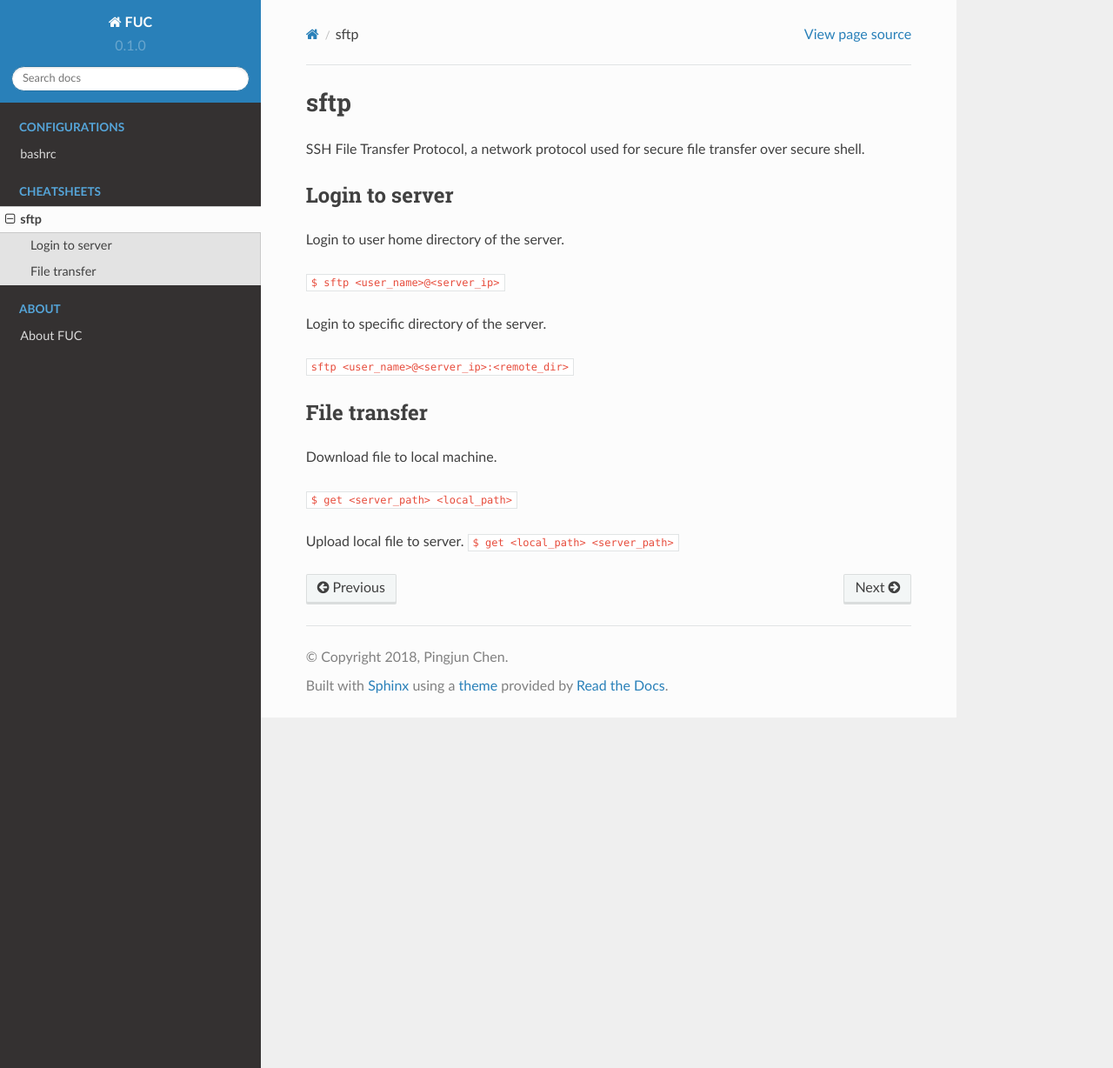
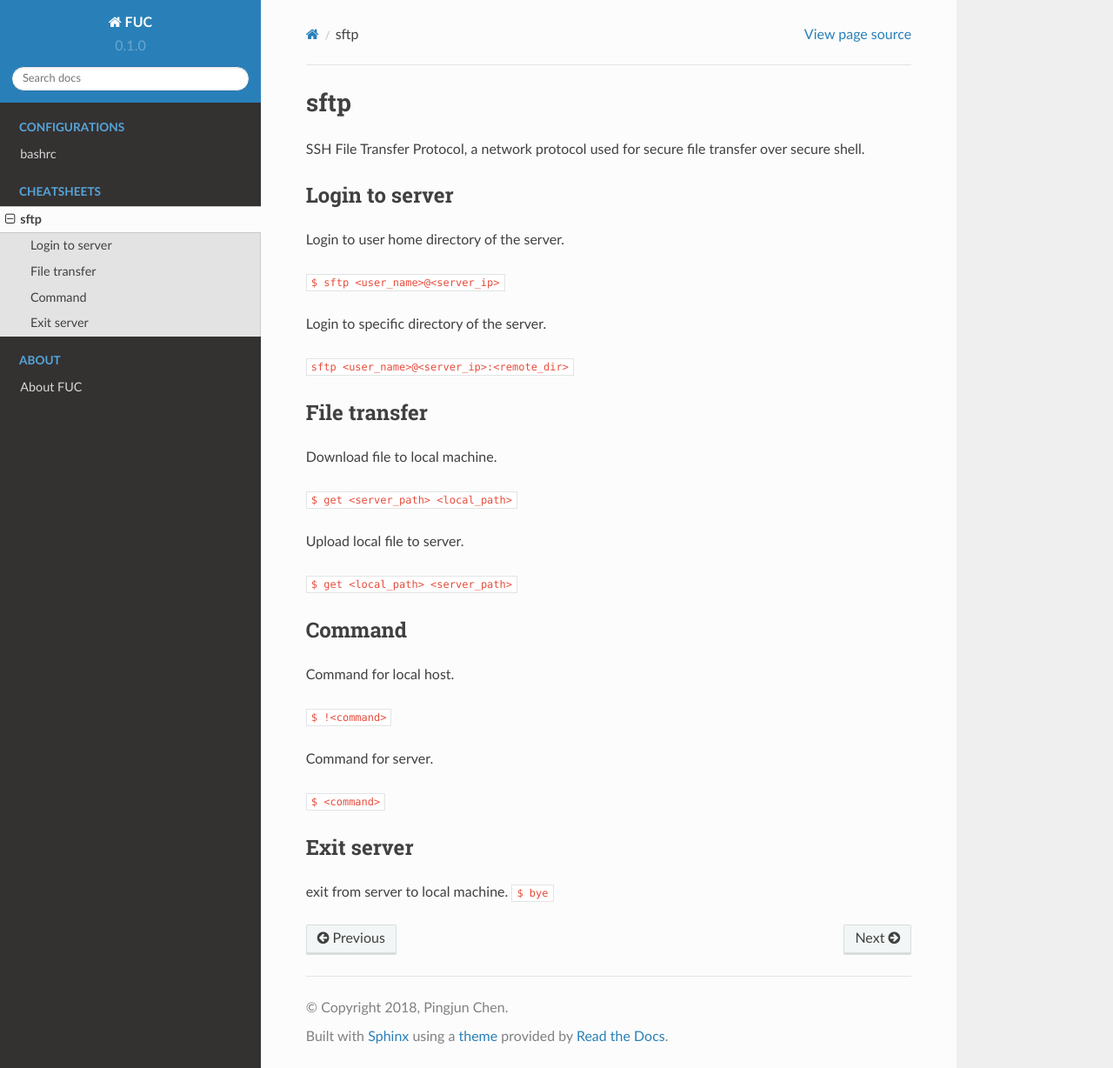
Before and after one commit to PingjunChen/FUC, a Sphinx documentation site: the page built from docs/sftp.rst, in a window 1280 px wide and 1228 px high. Shown: the whole window at 87% size. Built offline with Sphinx 7.4.7 and the Read the Docs theme 2.0.0, drawn with Linux system fonts in a browser that asks for light colours.

Commit message:
add full docs for sftp

```diff
--- a/docs/sftp.rst
+++ b/docs/sftp.rst
@@ -19,4 +19,20 @@ Download file to local machine.
 :code:`$ get <server_path> <local_path>`
 
 Upload local file to server.
+
 :code:`$ get <local_path> <server_path>`
+
+Command
+-----------------
+Command for local host.
+
+:code:`$ !<command>`
+
+Command for server.
+
+:code:`$ <command>`
+
+Exit server
+-----------------
+exit from server to local machine.
+:code:`$ bye`
```
